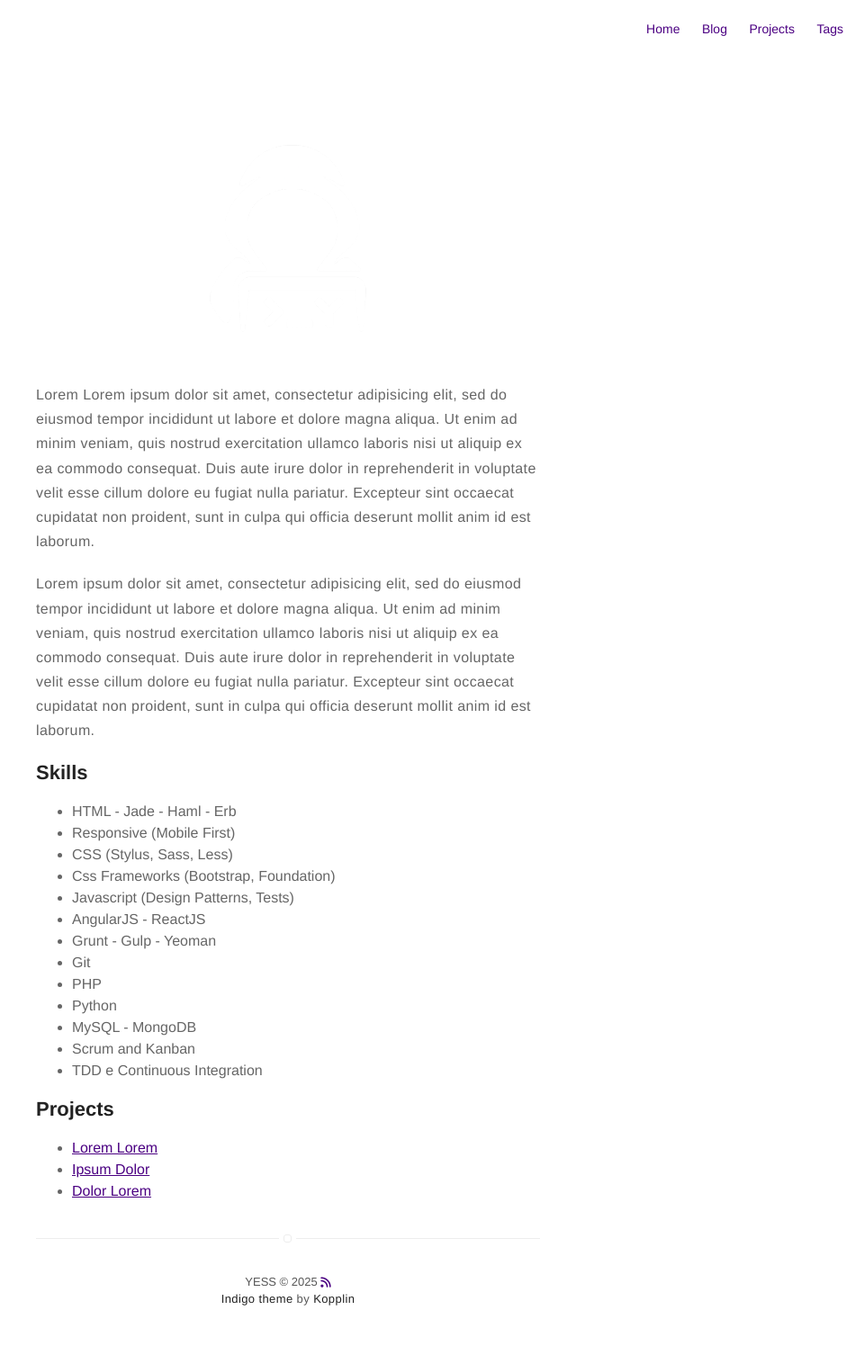
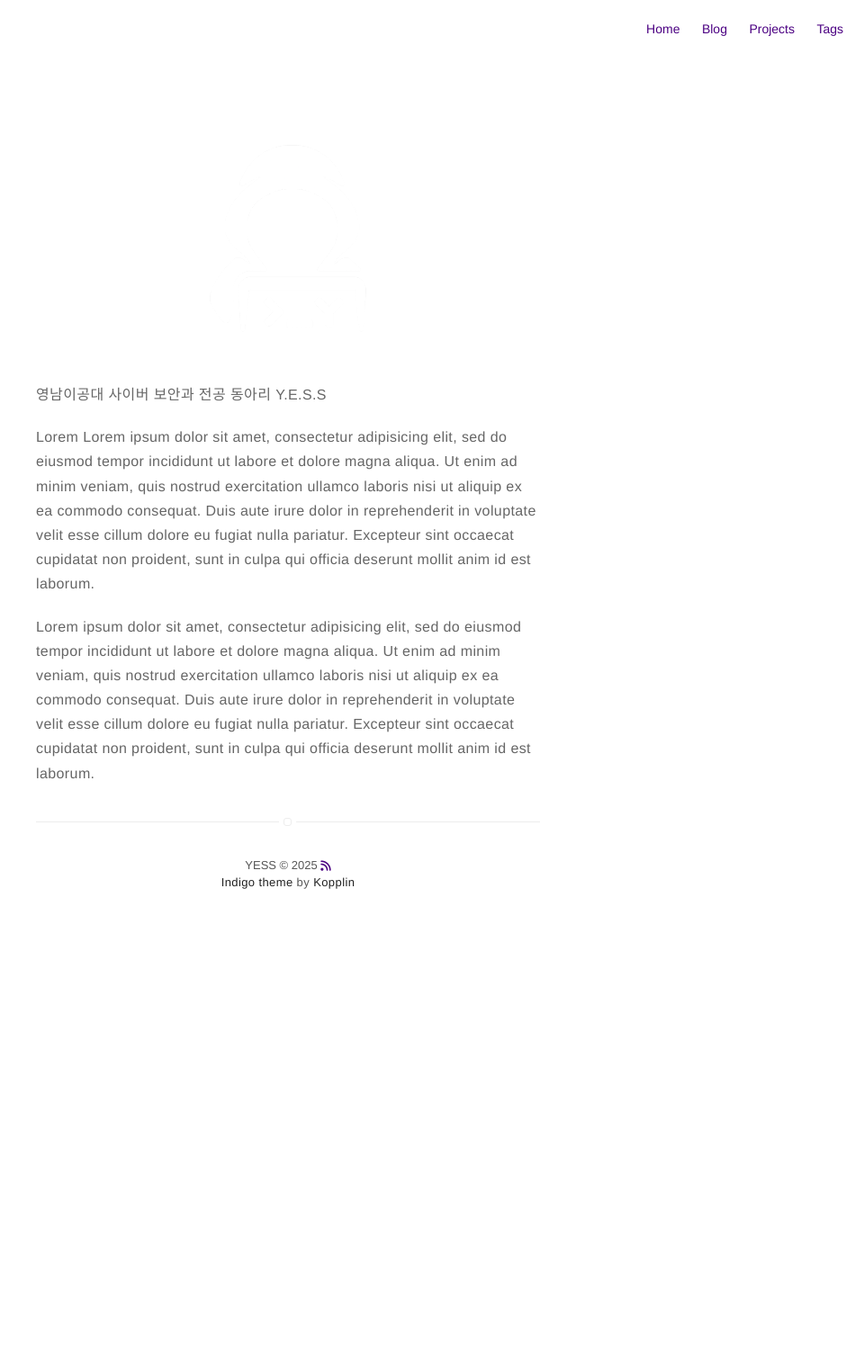
Before and after one commit to se0ngw00/YESS-bangsiri.github.io, a Jekyll site: the page built from about.md, in a window 1280 px wide. Shown: the whole page at 90% size, without its empty margins (320-1280 px from the left). Built offline with Jekyll 4.4.1, drawn with Linux system fonts in a browser that asks for light colours; nearby versions of some CDN libraries; after the commit the page ends 1052 px from its top, so only the background shows below that.

Commit message:
edit etc md

```diff
--- a/about.md
+++ b/about.md
@@ -3,6 +3,9 @@ title: About
 layout: page
 ---
 ![Profile Image]({% if site.external-image %}{{ site.picture }}{% else %}{{ site.url }}/{{ site.picture }}{% endif %})
+
+영남이공대 사이버 보안과 전공 동아리 Y.E.S.S
+
 
 <p>Lorem Lorem ipsum dolor sit amet, consectetur adipisicing elit, sed do eiusmod
 tempor incididunt ut labore et dolore magna aliqua. Ut enim ad minim veniam,
@@ -17,29 +20,3 @@ quis nostrud exercitation ullamco laboris nisi ut aliquip ex ea commodo
 consequat. Duis aute irure dolor in reprehenderit in voluptate velit esse
 cillum dolore eu fugiat nulla pariatur. Excepteur sint occaecat cupidatat non
 proident, sunt in culpa qui officia deserunt mollit anim id est laborum.</p>
-
-<h2>Skills</h2>
-
-<ul class="skill-list">
-	<li>HTML - Jade - Haml - Erb</li>
-	<li>Responsive (Mobile First)</li>
-	<li>CSS (Stylus, Sass, Less)</li>
-	<li>Css Frameworks (Bootstrap, Foundation)</li>
-	<li>Javascript (Design Patterns, Tests)</li>
-	<li>AngularJS - ReactJS</li>
-	<li>Grunt - Gulp - Yeoman</li>
-	<li>Git</li>
-	<li>PHP</li>
-	<li>Python</li>
-	<li>MySQL - MongoDB</li>
-	<li>Scrum and Kanban</li>
-	<li>TDD e Continuous Integration</li>
-</ul>
-
-<h2>Projects</h2>
-
-<ul>
-	<li><a href="https://github.com/">Lorem Lorem</a></li>
-	<li><a href="https://github.com/">Ipsum Dolor</a></li>
-	<li><a href="https://github.com/">Dolor Lorem</a></li>
-</ul>
```
Also changed, not shown: README.md.
